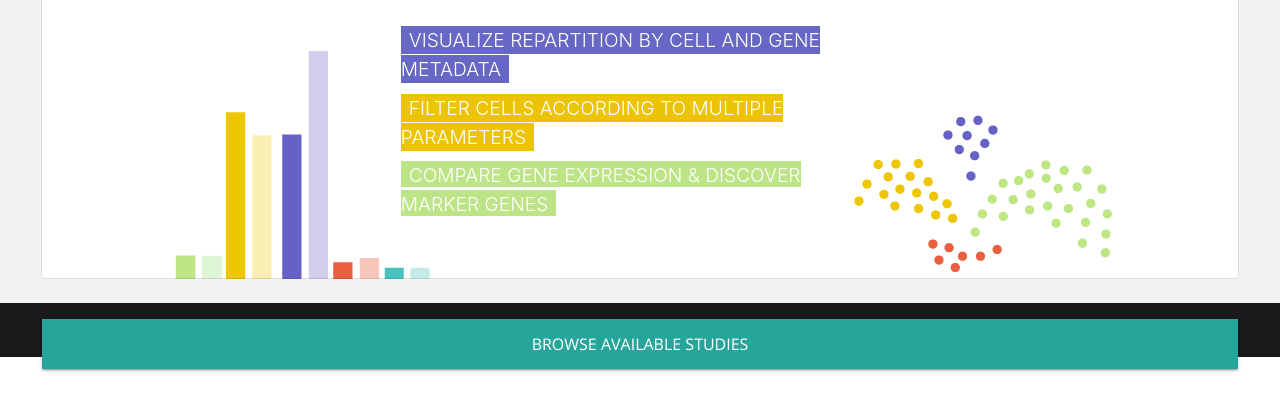
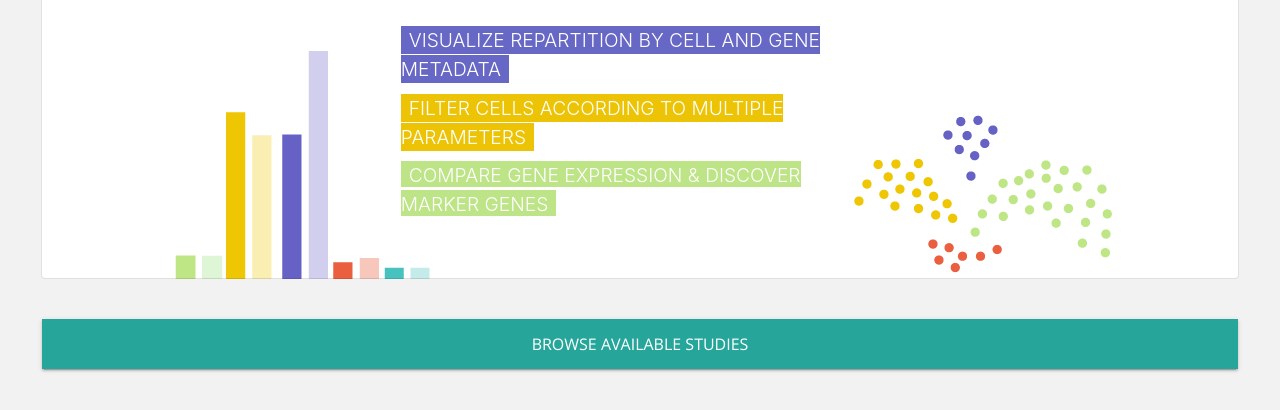
Before and after one commit to umr1085-irset/web-front, a React app: page / in a window 1280 px wide. Shown: the part 294-704 px from the top of the page. Built offline with nearby package versions, Linux system fonts and the light colour scheme.

Commit message:
Modified Footer

```diff
--- a/public/index.html
+++ b/public/index.html
@@ -28,7 +28,7 @@
     -->
     <title>React App</title>
   </head>
-  <body>
+  <body style="background-color:#F2F2F2">
     <noscript>You need to enable JavaScript to run this app.</noscript>
     <div id="root"></div>
     <!--
--- a/src/components/Footer/Footer.js
+++ b/src/components/Footer/Footer.js
@@ -24,8 +24,8 @@ import { MDBCol, MDBContainer, MDBRow, MDBFooter } from "mdbreact";
 
 function Footer() {
   return (
-    <MDBFooter className="font-small mt-4 bg-dark text-white">
-      <div className="footer-copyright text-center py-3">
+    <MDBFooter className="font-small mt-4">
+      <div className="text-center py-3">
         <MDBContainer fluid>
           HuDeCA - &copy; {new Date().getFullYear()} Copyright: <a href="https://www.scilicium.com"> SciLicium </a>
         </MDBContainer>
```
